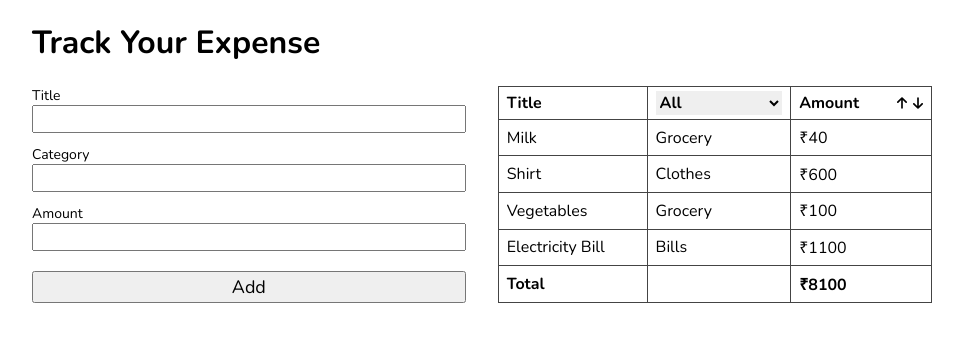
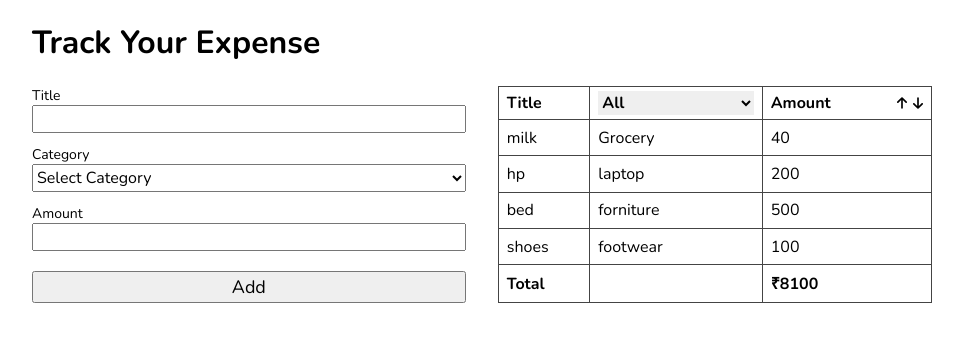
Before and after one commit to Shamas-khan/react-form-project, a React (Vite) app: page / in a window 1280 px wide. Shown: the top 342 px of the page, without its empty margins (158-1121 px from the left). Built offline with nearby package versions, Linux system fonts and the light colour scheme.

Commit message:
get form data in console

```diff
--- a/src/App.jsx
+++ b/src/App.jsx
@@ -1,96 +1,21 @@
+import { useState } from "react";
+import { Expenseform } from "./components/Expenseform";
+import { Expensetable } from "./components/Expensetable";
+import expensedata from './components/expensedata'
+
 function App() {
+
+  const [expenses, setexpenses]=useState(expensedata)
 
   return (
     <>
       <main>
         <h1>Track Your Expense</h1>
-        <div class="expense-tracker">
-          <form class="expense-form">
-            <div class="input-container">
-              <label for="title">Title</label>
-              <input id="title" />
-            </div>
-            <div class="input-container">
-              <label for="category">Category</label>
-              <input id="category" />
-            </div>
-            <div class="input-container">
-              <label for="amount">Amount</label>
-              <input id="amount" />
-            </div>
-            <button class="add-btn">Add</button>
-          </form>
-          <table class="expense-table">
-            <thead>
-              <tr>
-                <th>Title</th>
-                <th>
-                  <select>
-                    <option value="">All</option>
-                    <option value="grocery">Grocery</option>
-                    <option value="clothes">Clothes</option>
-                    <option value="bills">Bills</option>
-                    <option value="education">Education</option>
-                    <option value="medicine">Medicine</option>
-                  </select>
-                </th>
-                <th class="amount-column">
-                  <div>
-                    <span>Amount</span>
-                    <svg
-                      xmlns="http://www.w3.org/2000/svg"
-                      width="10"
-                      viewBox="0 0 384 512"
-                      class="arrow up-arrow"
-                    >
-                      <title>Ascending</title>
-                      <path d="M214.6 41.4c-12.5-12.5-32.8-12.5-45.3 0l-160 160c-12.5 12.5-12.5 32.8 0 45.3s32.8 12.5 45.3 0L160 141.2V448c0 17.7 14.3 32 32 32s32-14.3 32-32V141.2L329.4 246.6c12.5 12.5 32.8 12.5 45.3 0s12.5-32.8 0-45.3l-160-160z" />
-                    </svg>
-                    <svg
-                      xmlns="http://www.w3.org/2000/svg"
-                      width="10"
-                      viewBox="0 0 384 512"
-                      class="arrow down-arrow"
-                    >
-                      <title>Descending</title>
-                      <path d="M169.4 470.6c12.5 12.5 32.8 12.5 45.3 0l160-160c12.5-12.5 12.5-32.8 0-45.3s-32.8-12.5-45.3 0L224 370.8 224 64c0-17.7-14.3-32-32-32s-32 14.3-32 32l0 306.7L54.6 265.4c-12.5-12.5-32.8-12.5-45.3 0s-12.5 32.8 0 45.3l160 160z" />
-                    </svg>
-                  </div>
-                </th>
-              </tr>
-            </thead>
-            <tbody>
-              <tr>
-                <td>Milk</td>
-                <td>Grocery</td>
-                <td>₹40</td>
-              </tr>
-              <tr>
-                <td>Shirt</td>
-                <td>Clothes</td>
-                <td>₹600</td>
-              </tr>
-              <tr>
-                <td>Vegetables</td>
-                <td>Grocery</td>
-                <td>₹100</td>
-              </tr>
-              <tr>
-                <td>Electricity Bill</td>
-                <td>Bills</td>
-                <td>₹1100</td>
-              </tr>
-              <tr>
-                <th>Total</th>
-                <th></th>
-                <th>₹8100</th>
-              </tr>
-            </tbody>
-          </table>
-          <div class="context-menu">
-            <div>Edit</div>
-            <div>Delete</div>
-          </div>
+        <div className="expense-tracker">
+
+          <Expenseform/>
+         <Expensetable expenses={expenses}/>
+
         </div>
       </main>
     </>
--- /dev/null
+++ b/src/components/Expenseform.jsx
@@ -0,0 +1,39 @@
+import React from "react";
+
+export const Expenseform = () => {
+    const handlesubmit =(e)=>{
+        e.preventDefault()
+        const data = new FormData(e.target)
+        for (const [key,value] of data.entries()) {
+            console.log(key,value)
+
+        }
+    }
+  return (
+    <>
+      <form className="expense-form" onSubmit={handlesubmit}>
+        <div className="input-container">
+          <label htmlFor="title">Title</label>
+          <input id="title" name="title" />
+        </div>
+        <div className="input-container">
+          <label htmlFor="category">Category</label>
+
+          <select id="category" name="category">
+                    <option value="" hidden>Select Category</option>
+                     <option value="grocery">Grocery</option>
+                    <option value="clothes">Clothes</option>
+                    <option value="bills">Bills</option>
+                    <option value="education">Education</option>
+                    <option value="medicine">Medicine</option>
+                  </select>
+        </div>
+        <div className="input-container">
+          <label htmlFor="amount" >Amount</label>
+          <input id="amount" name="amount" />
+        </div>
+        <button className="add-btn">Add</button>
+      </form>
+    </>
+  );
+};
--- /dev/null
+++ b/src/components/Expensetable.jsx
@@ -0,0 +1,66 @@
+import React from 'react'
+
+export const Expensetable = ({expenses}) => {
+  return (
+    <>
+         <table className="expense-table">
+            <thead>
+              <tr>
+                <th>Title</th>
+                <th>
+                  <select>
+                    <option value="">All</option>
+                    <option value="grocery">Grocery</option>
+                    <option value="clothes">Clothes</option>
+                    <option value="bills">Bills</option>
+                    <option value="education">Education</option>
+                    <option value="medicine">Medicine</option>
+                  </select>
+                </th>
+                <th className="amount-column">
+                  <div>
+                    <span>Amount</span>
+                    <svg
+                      xmlns="http://www.w3.org/2000/svg"
+                      width="10"
+                      viewBox="0 0 384 512"
+                      className="arrow up-arrow"
+                    >
+                      <title>Ascending</title>
+                      <path d="M214.6 41.4c-12.5-12.5-32.8-12.5-45.3 0l-160 160c-12.5 12.5-12.5 32.8 0 45.3s32.8 12.5 45.3 0L160 141.2V448c0 17.7 14.3 32 32 32s32-14.3 32-32V141.2L329.4 246.6c12.5 12.5 32.8 12.5 45.3 0s12.5-32.8 0-45.3l-160-160z" />
+                    </svg>
+                    <svg
+                      xmlns="http://www.w3.org/2000/svg"
+                      width="10"
+                      viewBox="0 0 384 512"
+                      className="arrow down-arrow"
+                    >
+                      <title>Descending</title>
+                      <path d="M169.4 470.6c12.5 12.5 32.8 12.5 45.3 0l160-160c12.5-12.5 12.5-32.8 0-45.3s-32.8-12.5-45.3 0L224 370.8 224 64c0-17.7-14.3-32-32-32s-32 14.3-32 32l0 306.7L54.6 265.4c-12.5-12.5-32.8-12.5-45.3 0s-12.5 32.8 0 45.3l160 160z" />
+                    </svg>
+                  </div>
+                </th>
+              </tr>
+            </thead>
+            <tbody>
+
+
+
+              {expenses.map((expense)=>(
+                <tr key={expense.id}>
+                <td>{expense.title}</td>
+                <td>{expense.category}</td>
+                <td>{expense.amount}</td>
+              </tr>
+              )
+              )}
+              <tr>
+                <th>Total</th>
+                <th></th>
+                <th>₹8100</th>
+              </tr>
+            </tbody>
+          </table>
+    </>
+  )
+}
--- /dev/null
+++ b/src/components/expensedata.js
@@ -0,0 +1,26 @@
+export default [
+    {
+        id:self.crypto.randomUUID(),
+        title:'milk',
+        category:'Grocery',
+        amount:40
+    },
+    {
+        id:self.crypto.randomUUID(),
+        title:'hp',
+        category:'laptop',
+        amount:200
+    },
+    {
+        id:self.crypto.randomUUID(),
+        title:'bed',
+        category:'forniture',
+        amount:500
+    },
+    {
+        id:self.crypto.randomUUID(),
+        title:'shoes',
+        category:'footwear',
+        amount:100
+    },
+]
--- a/src/index.css
+++ b/src/index.css
@@ -113,6 +113,10 @@ main {
 .context-menu div:hover {
     background-color: #ddd;
 }
+#category{
+    height: 28px;
+    font: inherit;
+}
 
 @media (max-width: 900px) {
     body {
```
Also changed, not shown: src/components/Contextmenu.jsx (added, +14 -0 lines).
